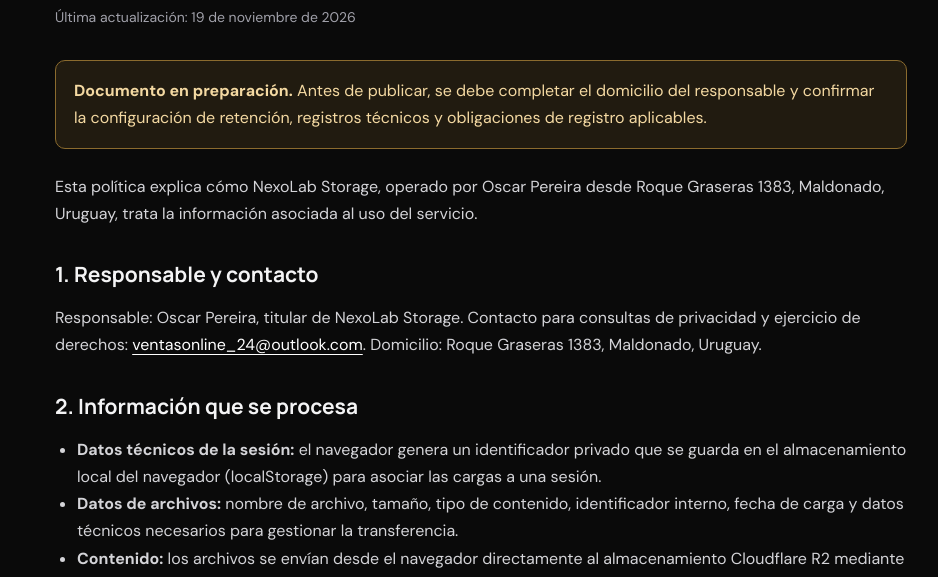
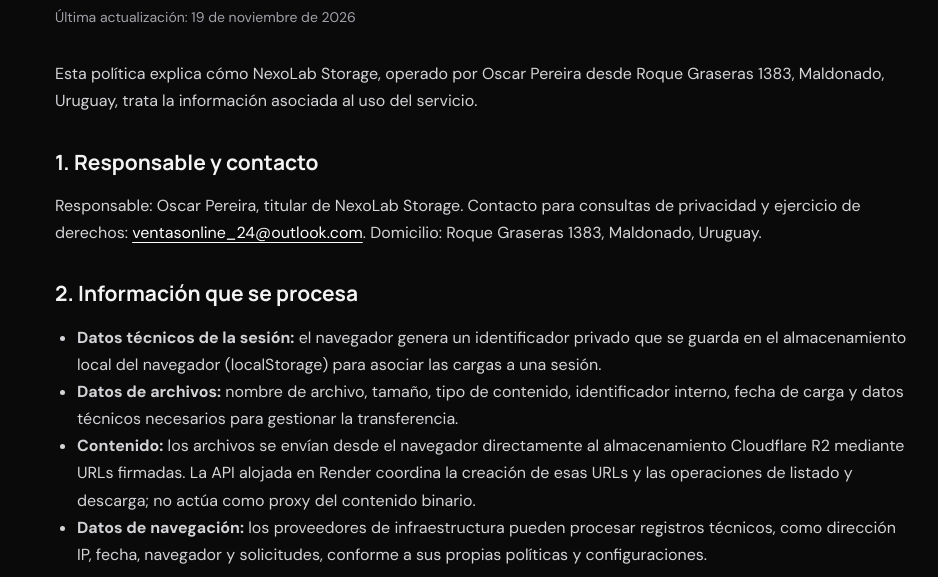
Before and after one commit to PocketBlack/nexolab-storage, a plain HTML site: page frontend/privacidad.html in a window 1280 px wide. Shown: the part 223-800 px from the top of the page, without its empty margins (159-1097 px from the left). Drawn offline with Linux system fonts and the light colour scheme.

Commit message:
Remove internal draft banner from public-facing policy

```diff
--- a/frontend/privacidad.html
+++ b/frontend/privacidad.html
@@ -1,5 +1,5 @@
 <!doctype html>
-<html lang="es"><head><meta charset="utf-8"><meta name="viewport" content="width=device-width,initial-scale=1"><meta name="description" content="Política de privacidad de NexoLab Storage."><title>Política de privacidad — NexoLab Storage</title><link rel="stylesheet" href="legal.css"><link rel="preconnect" href="https://fonts.googleapis.com"><link href="https://fonts.googleapis.com/css2?family=DM+Sans:wght@400;500;700&family=Manrope:wght@700;800&display=swap" rel="stylesheet"></head><body><header class="legal-top"><a class="legal-brand" href="/">NEXO LAB / STORAGE</a></header><main class="legal-wrap"><div class="eyebrow">Información legal</div><h1>Política de privacidad</h1><div class="updated">Última actualización: 19 de noviembre de 2026</div><div class="draft-notice"><strong>Documento en preparación.</strong> Antes de publicar, se debe completar el domicilio del responsable y confirmar la configuración de retención, registros técnicos y obligaciones de registro aplicables.</div>
+<html lang="es"><head><meta charset="utf-8"><meta name="viewport" content="width=device-width,initial-scale=1"><meta name="description" content="Política de privacidad de NexoLab Storage."><title>Política de privacidad — NexoLab Storage</title><link rel="stylesheet" href="legal.css"><link rel="preconnect" href="https://fonts.googleapis.com"><link href="https://fonts.googleapis.com/css2?family=DM+Sans:wght@400;500;700&family=Manrope:wght@700;800&display=swap" rel="stylesheet"></head><body><header class="legal-top"><a class="legal-brand" href="/">NEXO LAB / STORAGE</a></header><main class="legal-wrap"><div class="eyebrow">Información legal</div><h1>Política de privacidad</h1><div class="updated">Última actualización: 19 de noviembre de 2026</div>
 <p>Esta política explica cómo NexoLab Storage, operado por Oscar Pereira desde Roque Graseras 1383, Maldonado, Uruguay, trata la información asociada al uso del servicio.</p>
 <h2>1. Responsable y contacto</h2><p>Responsable: Oscar Pereira, titular de NexoLab Storage. Contacto para consultas de privacidad y ejercicio de derechos: <a href="mailto:ventasonline_24@outlook.com">ventasonline_24@outlook.com</a>. Domicilio: Roque Graseras 1383, Maldonado, Uruguay.</p>
 <h2>2. Información que se procesa</h2><ul><li><strong>Datos técnicos de la sesión:</strong> el navegador genera un identificador privado que se guarda en el almacenamiento local del navegador (localStorage) para asociar las cargas a una sesión.</li><li><strong>Datos de archivos:</strong> nombre de archivo, tamaño, tipo de contenido, identificador interno, fecha de carga y datos técnicos necesarios para gestionar la transferencia.</li><li><strong>Contenido:</strong> los archivos se envían desde el navegador directamente al almacenamiento Cloudflare R2 mediante URLs firmadas. La API alojada en Render coordina la creación de esas URLs y las operaciones de listado y descarga; no actúa como proxy del contenido binario.</li><li><strong>Datos de navegación:</strong> los proveedores de infraestructura pueden procesar registros técnicos, como dirección IP, fecha, navegador y solicitudes, conforme a sus propias políticas y configuraciones.</li></ul>
```
